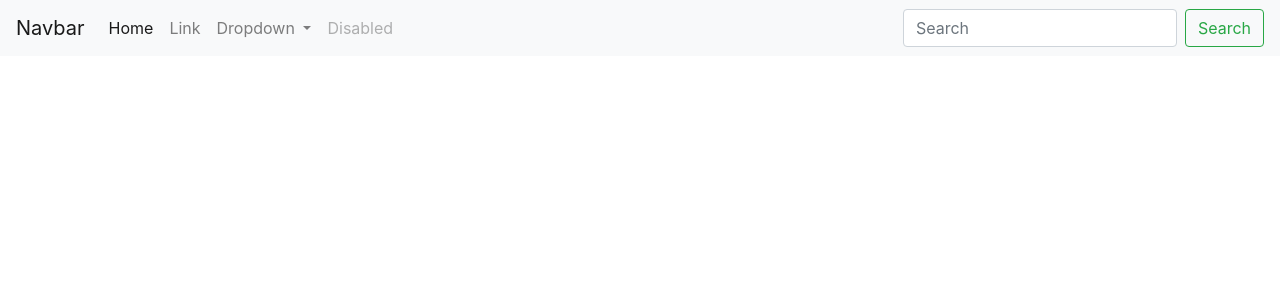
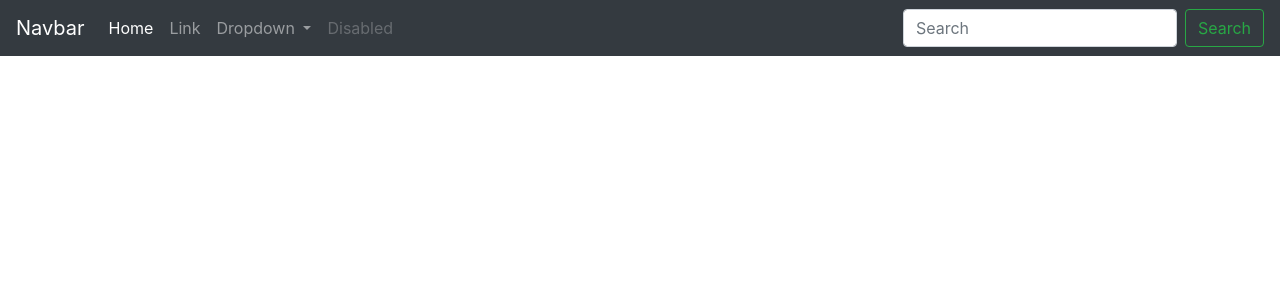
Before and after one commit to elliottkw/billing-mas, an Angular app in the folder billing-ng/: page / in a window 1280 px wide. Shown: the top 300 px of the page. Built offline with nearby package versions, Linux system fonts and the light colour scheme.

Commit message:
Creating header component.

```diff
--- a/billing-ng/src/app/app.component.html
+++ b/billing-ng/src/app/app.component.html
@@ -1,35 +1 @@
-<nav class="navbar navbar-expand-lg navbar-light bg-light">
-    <a class="navbar-brand" href="#">Navbar</a>
-    <button class="navbar-toggler" type="button" data-toggle="collapse" data-target="#navbarSupportedContent" aria-controls="navbarSupportedContent" aria-expanded="false" aria-label="Toggle navigation">
-    <span class="navbar-toggler-icon"></span>
-  </button>
-
-    <div class="collapse navbar-collapse" id="navbarSupportedContent">
-        <ul class="navbar-nav mr-auto">
-            <li class="nav-item active">
-                <a class="nav-link" href="#">Home <span class="sr-only">(current)</span></a>
-            </li>
-            <li class="nav-item">
-                <a class="nav-link" href="#">Link</a>
-            </li>
-            <li class="nav-item dropdown">
-                <a class="nav-link dropdown-toggle" href="#" id="navbarDropdown" role="button" data-toggle="dropdown" aria-haspopup="true" aria-expanded="false">
-          Dropdown
-        </a>
-                <div class="dropdown-menu" aria-labelledby="navbarDropdown">
-                    <a class="dropdown-item" href="#">Action</a>
-                    <a class="dropdown-item" href="#">Another action</a>
-                    <div class="dropdown-divider"></div>
-                    <a class="dropdown-item" href="#">Something else here</a>
-                </div>
-            </li>
-            <li class="nav-item">
-                <a class="nav-link disabled" href="#" tabindex="-1" aria-disabled="true">Disabled</a>
-            </li>
-        </ul>
-        <form class="form-inline my-2 my-lg-0">
-            <input class="form-control mr-sm-2" type="search" placeholder="Search" aria-label="Search">
-            <button class="btn btn-outline-success my-2 my-sm-0" type="submit">Search</button>
-        </form>
-    </div>
-</nav>
+<app-header></app-header>
--- a/billing-ng/src/app/app.module.ts
+++ b/billing-ng/src/app/app.module.ts
@@ -3,10 +3,12 @@
 
 import { AppRoutingModule } from './app-routing.module';
 import { AppComponent } from './app.component';
+import { HeaderComponent } from './header/header.component';
 
 @NgModule({
   declarations: [
-    AppComponent
+    AppComponent,
+    HeaderComponent
   ],
   imports: [
     BrowserModule,
--- /dev/null
+++ b/billing-ng/src/app/header/header.component.html
@@ -0,0 +1,35 @@
+<nav class="navbar navbar-expand-lg navbar-dark bg-dark">
+    <a class="navbar-brand" href="#">Navbar</a>
+    <button class="navbar-toggler" type="button" data-toggle="collapse" data-target="#navbarSupportedContent" aria-controls="navbarSupportedContent" aria-expanded="false" aria-label="Toggle navigation">
+    <span class="navbar-toggler-icon"></span>
+  </button>
+
+    <div class="collapse navbar-collapse" id="navbarSupportedContent">
+        <ul class="navbar-nav mr-auto">
+            <li class="nav-item active">
+                <a class="nav-link" href="#">Home <span class="sr-only">(current)</span></a>
+            </li>
+            <li class="nav-item">
+                <a class="nav-link" href="#">Link</a>
+            </li>
+            <li class="nav-item dropdown">
+                <a class="nav-link dropdown-toggle" href="#" id="navbarDropdown" role="button" data-toggle="dropdown" aria-haspopup="true" aria-expanded="false">
+          Dropdown
+        </a>
+                <div class="dropdown-menu" aria-labelledby="navbarDropdown">
+                    <a class="dropdown-item" href="#">Action</a>
+                    <a class="dropdown-item" href="#">Another action</a>
+                    <div class="dropdown-divider"></div>
+                    <a class="dropdown-item" href="#">Something else here</a>
+                </div>
+            </li>
+            <li class="nav-item">
+                <a class="nav-link disabled" href="#" tabindex="-1" aria-disabled="true">Disabled</a>
+            </li>
+        </ul>
+        <form class="form-inline my-2 my-lg-0">
+            <input class="form-control mr-sm-2" type="search" placeholder="Search" aria-label="Search">
+            <button class="btn btn-outline-success my-2 my-sm-0" type="submit">Search</button>
+        </form>
+    </div>
+</nav>
--- /dev/null
+++ b/billing-ng/src/app/header/header.component.ts
@@ -0,0 +1,15 @@
+import { Component, OnInit } from '@angular/core';
+
+@Component({
+  selector: 'app-header',
+  templateUrl: './header.component.html',
+  styleUrls: ['./header.component.css']
+})
+export class HeaderComponent implements OnInit {
+
+  constructor() { }
+
+  ngOnInit(): void {
+  }
+
+}
```
Also changed, not shown: billing-ng/src/app/header/header.component.css (added), 1 other file (tests, documents, lock files or other folders).
